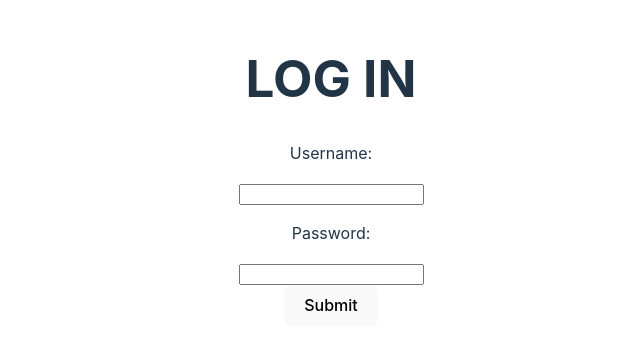
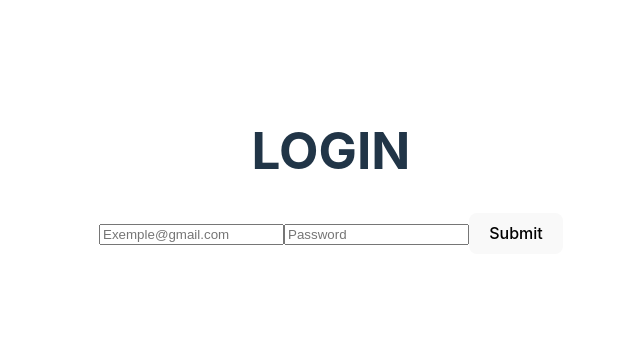
Before and after one commit to Arnaud541/AmapCo-Front, a React (Vite) app in the folder amap/: page /signin in a window 1280 px wide. Shown: the part 229-578 px from the top of the page, without its empty margins (309-949 px from the left). Built offline with nearby package versions, Linux system fonts and the light colour scheme.

Commit message:
Redirection vers la homePage après connexion

```diff
--- a/amap/src/components/Signin/SignIn.jsx
+++ b/amap/src/components/Signin/SignIn.jsx
@@ -1,46 +1,46 @@
 import { useState } from "react";
-
+import { useNavigate } from "react-router-dom";
 
 function SignIn() {
+  const [user, setUser] = useState({
+    email: "",
+    password: "",
+  });
 
-    const [user, setUser] = useState({
-        username: "",
-        password: ""
-    })
+  const navigate = useNavigate();
 
   const handleChange = (event) => {
     setUser(() => ({
       ...user,
       [event.target.name]: event.target.value,
     }));
-        }
+  };
 
   const handleSubmit = (event) => {
     event.preventDefault();
-            console.log(user);
-        }
+    navigate("/");
+  };
 
   return (
-        <div className='login'>
-            <h1>LOG IN</h1>
+    <div className="login">
+      <h1>LOGIN</h1>
       <form onSubmit={handleSubmit}>
-                <label>
-                    <p>Username:</p>
-                    <input type="text" name="username" onChange={handleChange} />
-                </label>
-                <label>
-                    <p>Password:</p>
-                    <input type="password" name='password' onChange={handleChange} />
-                </label>
-                <div>
+        <input
+          type="text"
+          name="email"
+          placeholder="Exemple@gmail.com"
+          onChange={handleChange}
+        />
+        <input
+          type="password"
+          placeholder="Password"
+          name="password"
+          onChange={handleChange}
+        />
         <button type="submit">Submit</button>
-                </div>
       </form>
     </div>
-    )
-
-
-
+  );
 }
 
 export default SignIn;
```
Also changed, not shown: amap/package.json (line endings or trailing spaces), 1 other file (tests, documents, lock files or other folders). Lines whose indentation alone changed are shown as unchanged.
